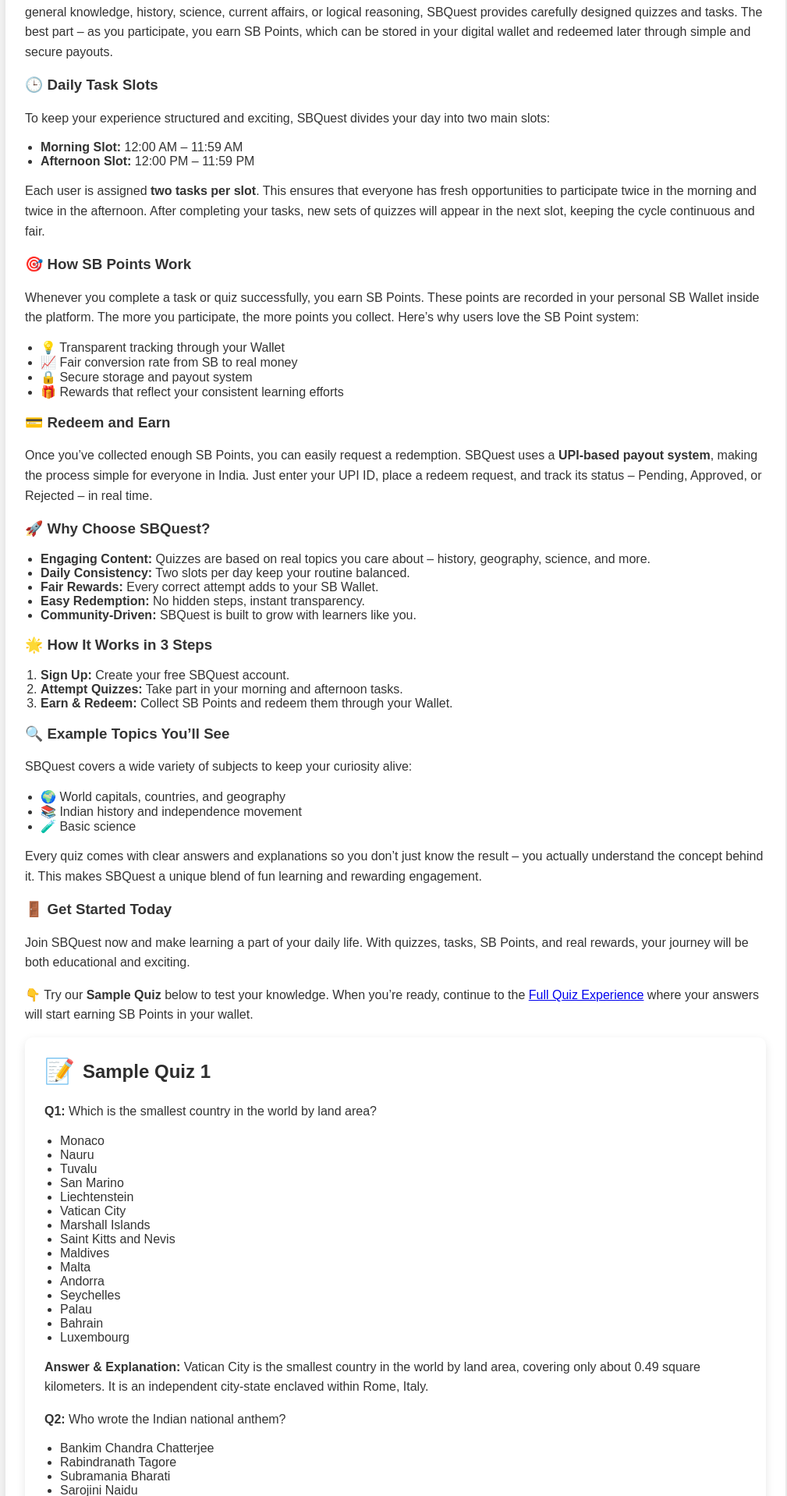
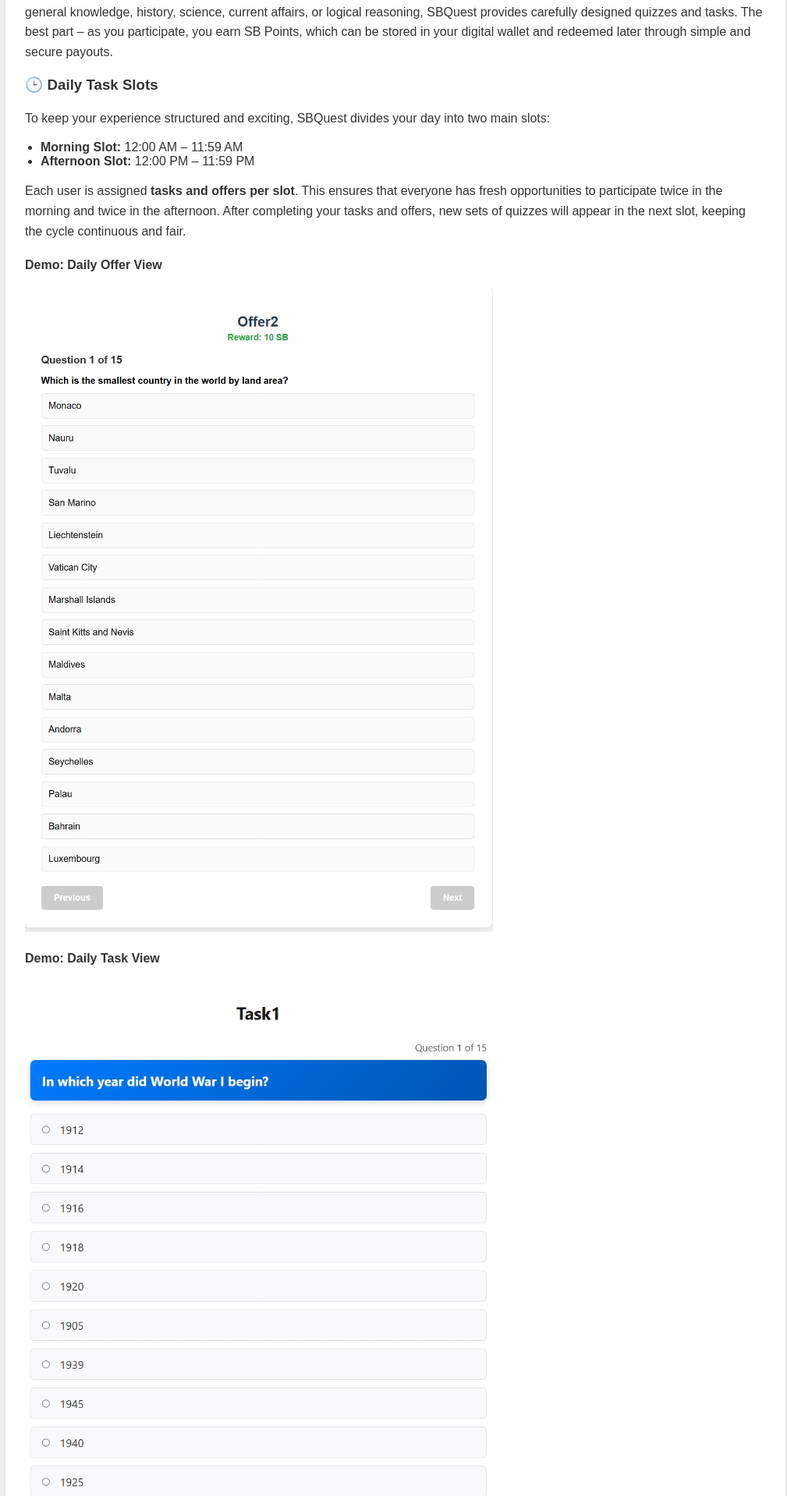
Before and after one commit to Abdulasees/sbquest, a Django app: page / in a window 1280 px wide. Shown: the part 2821-4739 px from the top of the page at 78% size, without its empty margins (133-1142 px from the left). Run offline with Django 5.2, Linux system fonts and the light colour scheme.

Commit message:
Added demo screenshots for offers, tasks, and wallet; updated base_public.html

```diff
--- a/templates/base_public.html
+++ b/templates/base_public.html
@@ -100,12 +100,21 @@
     <li><strong>Morning Slot:</strong> 12:00 AM – 11:59 AM</li>
     <li><strong>Afternoon Slot:</strong> 12:00 PM – 11:59 PM</li>
   </ul>
-  <p>Each user is assigned <strong>two tasks per slot</strong>. This ensures that everyone has fresh opportunities
-  to participate twice in the morning and twice in the afternoon. After completing your tasks, new sets of
+  <p>Each user is assigned <strong> tasks and offers per slot</strong>. This ensures that everyone has fresh opportunities
+  to participate twice in the morning and twice in the afternoon. After completing your tasks and offers, new sets of
   quizzes will appear in the next slot, keeping the cycle continuous and fair.</p>
+  <h4>Demo: Daily Offer View</h4>
+<img src="/media/Screenshot_29-9-2025_101159_www.sbquest.in.jpeg"
+     alt="Demo daily offer showing tasks, points, and instructions"
+     width="600">
+
+<h4>Demo: Daily Task View</h4>
+<img src="/media/Screenshot_29-9-2025_113448_www.sbquest.in.jpeg"
+     alt="Demo daily task showing quiz questions and answer options"
+     width="600">
 
   <h3>🎯 How SB Points Work</h3>
-  <p>Whenever you complete a task or quiz successfully, you earn SB Points. These points are recorded in your
+  <p>Whenever you complete a task or offer successfully, you earn SB Points. These points are recorded in your
   personal SB Wallet inside the platform. The more you participate, the more points you collect. Here’s why
   users love the SB Point system:</p>
   <ul>
@@ -119,6 +128,14 @@
   <p>Once you’ve collected enough SB Points, you can easily request a redemption. SBQuest uses a
   <strong>UPI-based payout system</strong>, making the process simple for everyone in India. Just enter your UPI ID,
   place a redeem request, and track its status – Pending, Approved, or Rejected – in real time.</p>
+
+<!-- Demo Wallet Screenshot -->
+  <h4>Wallet Preview (Demo)</h4>
+  <p>This is a demo view of the wallet showing SB points, minimum redeem amount, and equivalent money. Actual values may differ for real users.</p>
+  <img src="/media/Screenshot_29-9-2025_101441_www.sbquest.in.jpeg"
+       alt="Demo wallet showing SB points, minimum redeem amount, and UPI redemption options"
+       width="600">
+
 
   <h3>🚀 Why Choose SBQuest?</h3>
   <ul>
```
Also changed, not shown: media/Screenshot_29-9-2025_101159_www.sbquest.in.jpeg (added), media/Screenshot_29-9-2025_101250_www.sbquest.in.jpeg (added), media/Screenshot_29-9-2025_101333_www.sbquest.in.jpeg (added), media/Screenshot_29-9-2025_101441_www.sbquest.in.jpeg (added), media/Screenshot_29-9-2025_113448_www.sbquest.in.jpeg (added).
